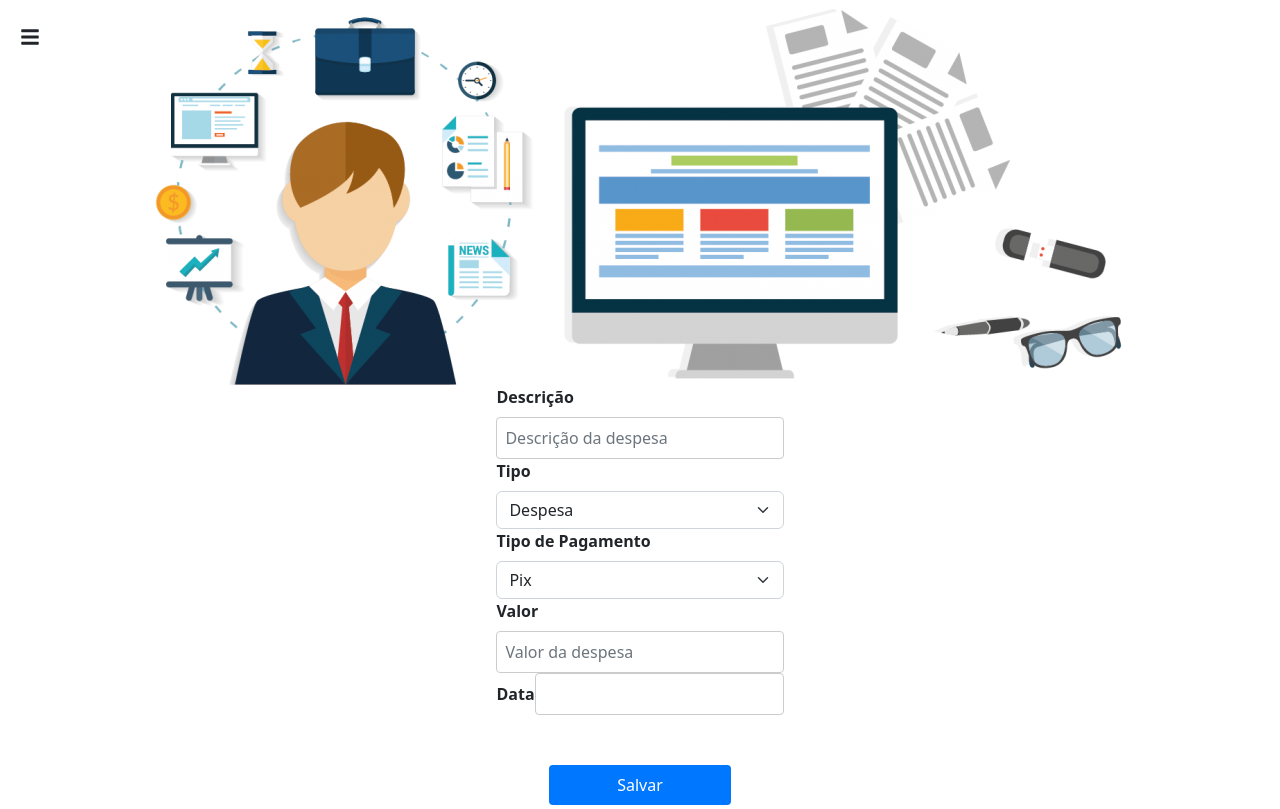
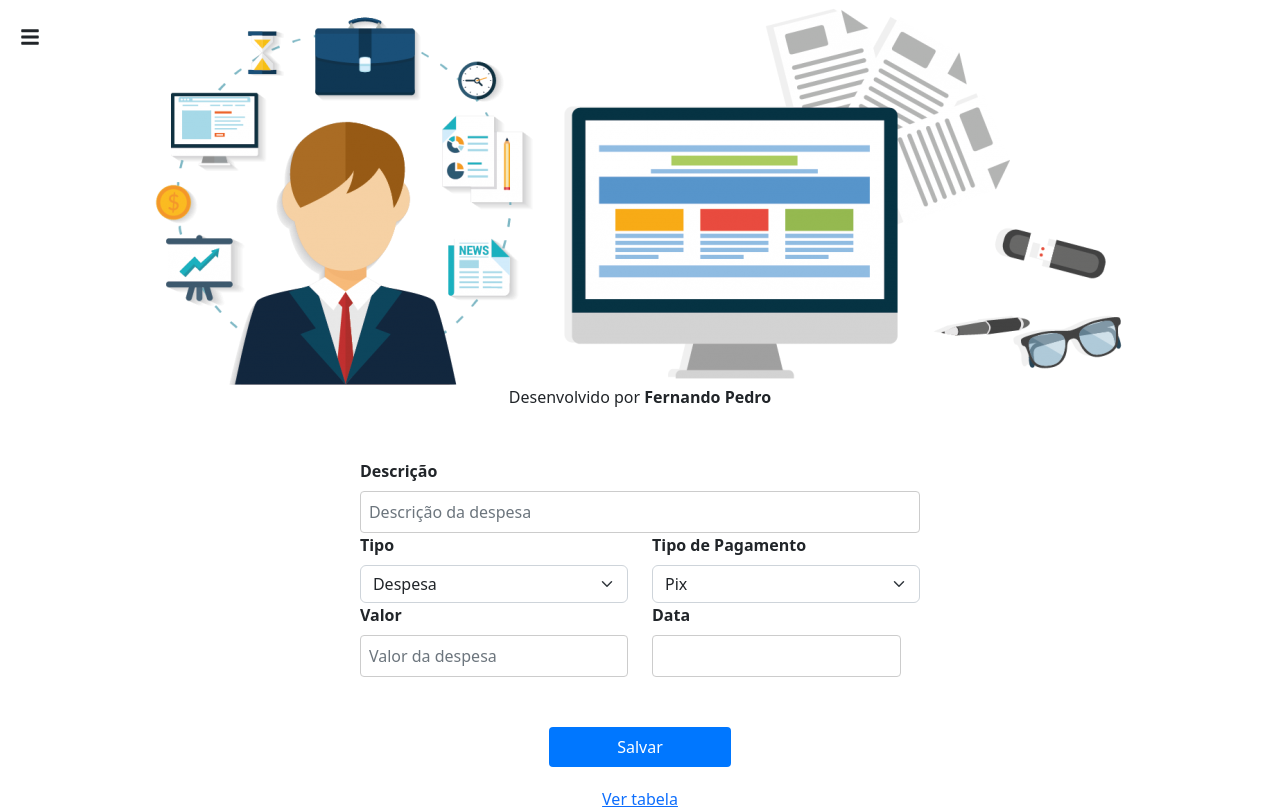
Before and after one commit to fpjunior/crud-react, a React (Create React App) app: page /cadastro in a window 1280 px wide. Shown: the top 809 px of the page. Built offline with nearby package versions, Linux system fonts and the light colour scheme.

Commit message:
:sparkeles: ajusta inputs no grid

```diff
--- a/src/components/pages/Cadastro.jsx
+++ b/src/components/pages/Cadastro.jsx
@@ -7,6 +7,8 @@ import { Link, useParams } from 'react-router-dom';
 import { useEffect } from 'react';
 import AlertComponent from '../template/Alert';
 import { Form, Button, FormSelect } from 'react-bootstrap';
+import { Row, Col } from 'react-bootstrap';
+
 
 function Cadastro({ fetchDespesas, location }) {
   const [descricao, setDescricao] = useState('');
@@ -90,6 +92,8 @@ function Cadastro({ fetchDespesas, location }) {
         <AlertComponent variant="success" content="Aconteceu um erro" show={cadastroErro} />
       )}
       <div>
+        <Row>
+          <Col>
             <Form.Group controlId="descricao">
               <Form.Label>Descrição</Form.Label>
               <Form.Control
@@ -99,7 +103,11 @@ function Cadastro({ fetchDespesas, location }) {
                 onChange={(event) => setDescricao(event.target.value)}
               />
             </Form.Group>
+          </Col>
+        </Row>
 
+        <Row>
+          <Col>
             <Form.Group controlId="tipo">
               <Form.Label>Tipo</Form.Label>
               <Form.Select
@@ -111,7 +119,8 @@ function Cadastro({ fetchDespesas, location }) {
                 <option value="receita">Receita</option>
               </Form.Select>
             </Form.Group>
-
+          </Col>
+          <Col>
             <Form.Group controlId="typePayment">
               <Form.Label>Tipo de Pagamento</Form.Label>
               <Form.Select
@@ -125,7 +134,11 @@ function Cadastro({ fetchDespesas, location }) {
                 <option value="dinheiro">Dinheiro</option>
               </Form.Select>
             </Form.Group>
+          </Col>
+        </Row>
 
+        <Row>
+          <Col>
             <Form.Group controlId="valor">
               <Form.Label>Valor</Form.Label>
               <Form.Control
@@ -135,11 +148,14 @@ function Cadastro({ fetchDespesas, location }) {
                 onChange={(event) => setValor(event.target.value)}
               />
             </Form.Group>
-
+          </Col>
+          <Col>
             <Form.Group controlId="date">
               <Form.Label>Data</Form.Label>
               <DatePicker selected={date} onChange={(date) => setDate(date)} dateFormat="dd/MM/yyyy" />
             </Form.Group>
+          </Col>
+        </Row>
 
       </div>
 
--- a/src/components/template/Footer.css
+++ b/src/components/template/Footer.css
@@ -5,5 +5,6 @@ footer.footer {
     padding: 0 25px;
     background-color: #fff;
     box-shadow: var(--shadow);
-    margin-top: 100px;
+    margin-top: 0px;
+    margin-bottom: 50px;
 }
--- a/src/main/App.js
+++ b/src/main/App.js
@@ -20,15 +20,15 @@ function App() {
       <div className="">
         <SideBar></SideBar>
         <main>
+      <Footer />
           <Routes>
-            <Route path="/" element={<TelaPrincipal />} />
+            <Route path="/"element={<Cadastro fetchDespesas={fetchDespesas} />} />
             <Route path="/cadastro/:id" element={<Cadastro fetchDespesas={fetchDespesas} />} />
             <Route path="/cadastro" element={<Cadastro fetchDespesas={fetchDespesas} />} />
             <Route path="/tabelaDespesas" element={<TabelaDespesas fetchDespesas={fetchDespesas} />} />
           </Routes>
         </main>
       </div>
-      <Footer />
     </Router>
   );
 }
```
Lines whose indentation alone changed are shown as unchanged.
